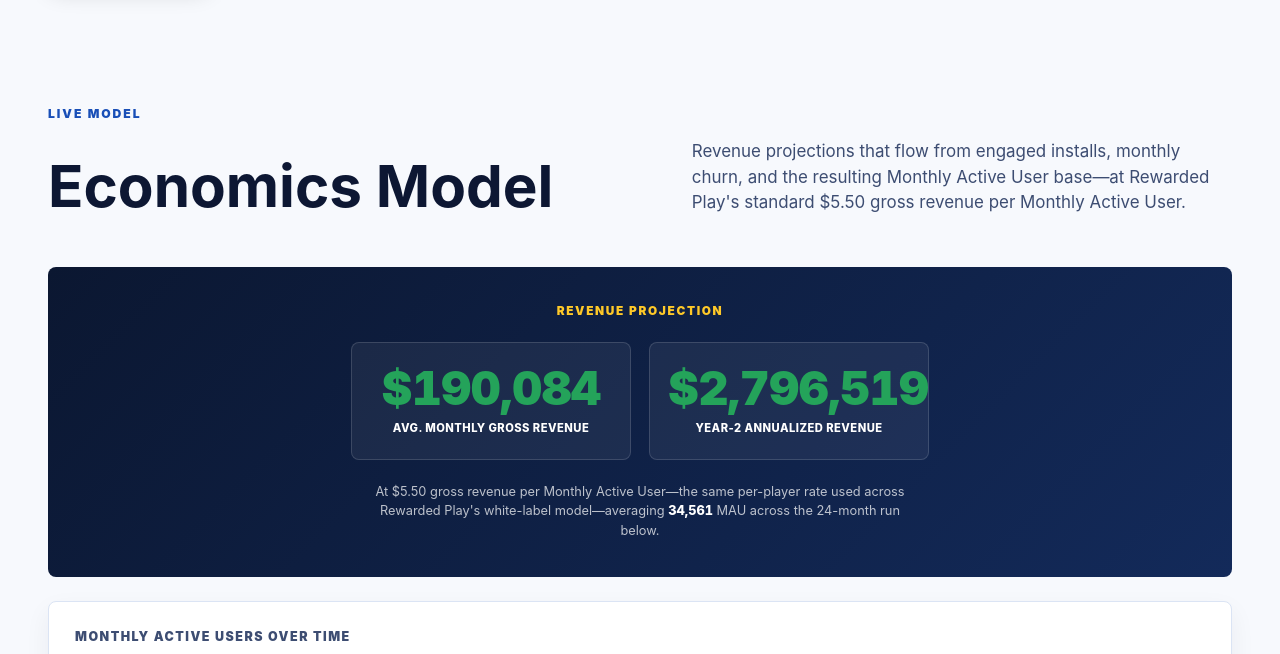
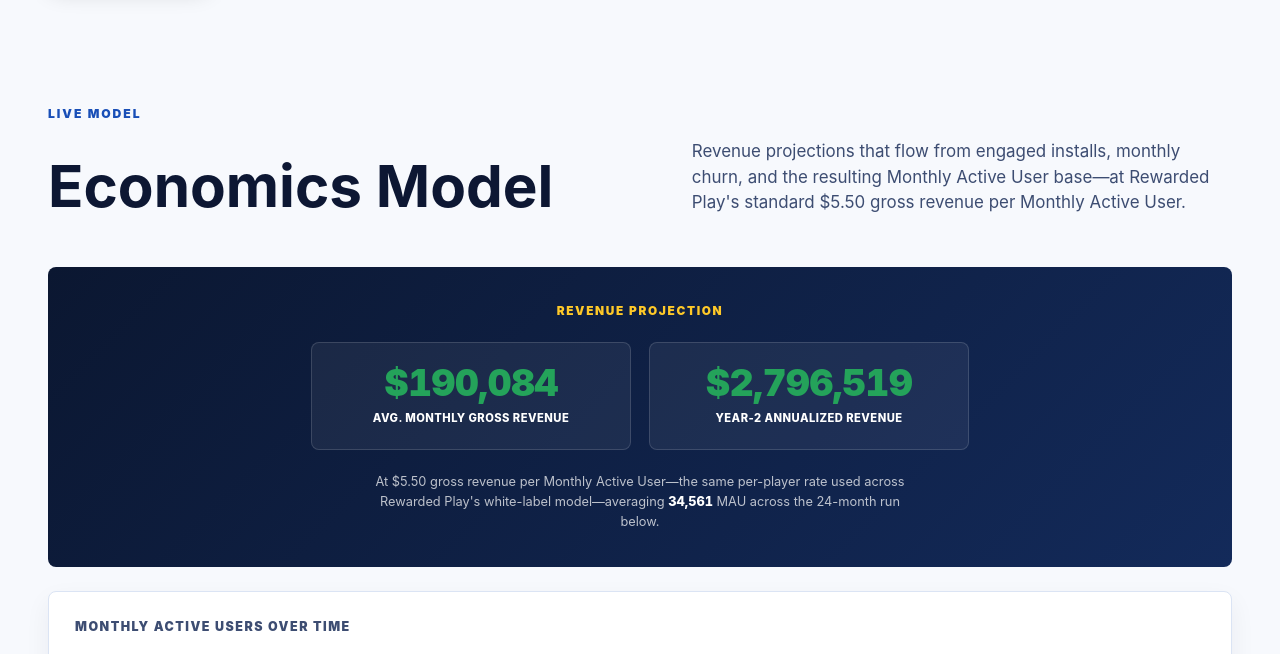
Before and after one commit to influencemobile/giveitawaygames.com, a website: page economics-model.html in a window 1280 px wide. Shown: the part 98-752 px from the top of the page. Drawn offline with Linux system fonts and the light colour scheme.

Commit message:
Add files via upload
Even more fixes.

```diff
--- a/styles.css
+++ b/styles.css
@@ -1881,18 +1881,19 @@ h1 span {
 }
 .mrh-figure {
   flex: 1 1 220px;
-  max-width: 280px;
-  padding: 22px 18px;
+  max-width: 320px;
+  padding: 22px 14px;
   border-radius: 8px;
   background: rgba(255, 255, 255, 0.06);
   border: 1px solid rgba(255, 255, 255, 0.14);
 }
 .mrh-value {
   font-weight: 950;
-  font-size: clamp(1.9rem, 5.6vw, 2.9rem);
+  font-size: clamp(1.6rem, 4.2vw, 2.3rem);
   color: var(--green);
   letter-spacing: -0.01em;
   line-height: 1;
+  white-space: nowrap;
 }
 .mrh-sub {
   margin-top: 8px;
```
